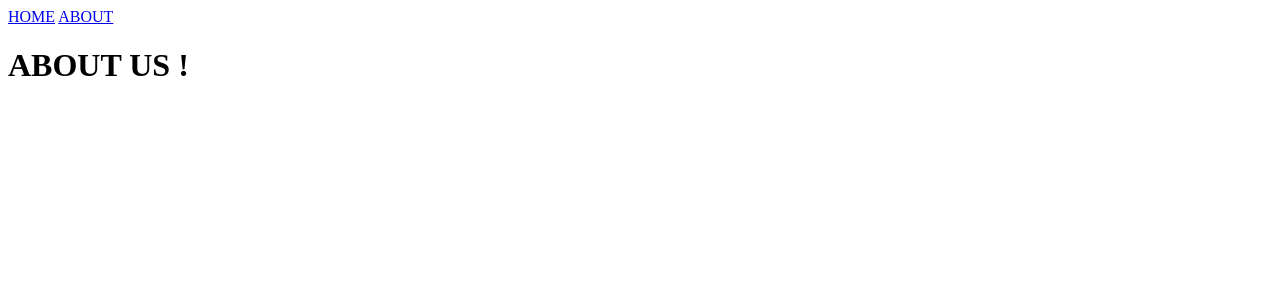
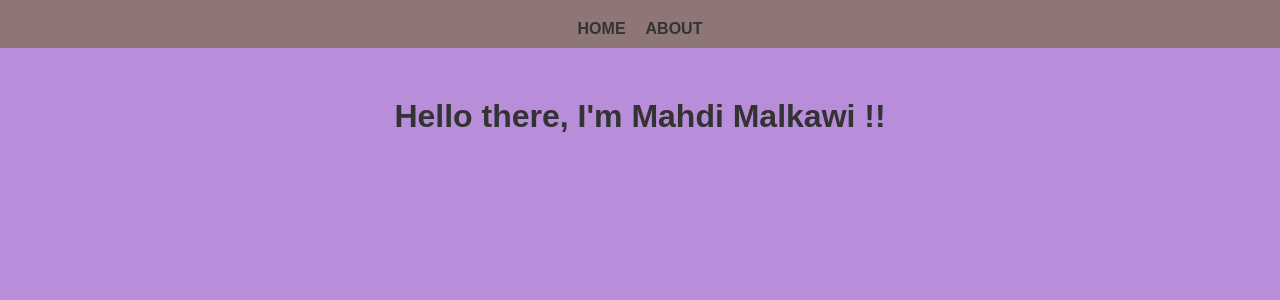
Before and after one commit to mahdimalkawi1/django-snacks, a Django app: page /about-us in a window 1280 px wide. Shown: the top 300 px of the page. Run offline with Django 4.2, Linux system fonts and the light colour scheme.

Commit message:
README req style

```diff
--- /dev/null
+++ b/requirements.txt
@@ -0,0 +1,4 @@
+asgiref==3.7.2
+Django==4.2.3
+sqlparse==0.4.4
+typing_extensions==4.7.1
--- a/snacks_project/settings.py
+++ b/snacks_project/settings.py
@@ -122,3 +122,6 @@ STATIC_URL = 'static/'
 # https://docs.djangoproject.com/en/4.2/ref/settings/#default-auto-field
 
 DEFAULT_AUTO_FIELD = 'django.db.models.BigAutoField'
+
+
+STATICFILES_DIRS = [BASE_DIR/'static']
--- /dev/null
+++ b/static/CSS/style.css
@@ -0,0 +1,34 @@
+body {
+    background-color: rgb(184, 142, 218);
+    font-family: Arial, sans-serif;
+    margin: 0;
+    padding: 0;
+}
+
+header {
+    background-color: #8e7676;
+    padding: 10px;
+}
+
+nav {
+    display: flex;
+    justify-content: center;
+    margin-top: 10px;
+}
+
+nav a {
+    margin: 0 10px;
+    text-decoration: none;
+    color: #333;
+    font-weight: bold;
+}
+
+nav a:hover {
+    color: #ff0000;
+}
+
+h1 {
+    text-align: center;
+    margin-top: 50px;
+    color: #333;
+}
--- a/templates/about.html
+++ b/templates/about.html
@@ -1,5 +1,5 @@
 {% extends 'base.html'%}
 {% block content%}
 
-<h1>ABOUT US !</h1>
+<h1>Hello there, I'm Mahdi Malkawi !!</h1>
 {% endblock%}
--- a/templates/base.html
+++ b/templates/base.html
@@ -1,13 +1,17 @@
 <!DOCTYPE html>
+{% load static %}
 <html lang="en">
 <head>
     <meta charset="UTF-8">
     <meta name="viewport" content="width=device-width, initial-scale=1.0">
+    <link rel="stylesheet" href="{% static 'CSS/style.css' %}">
+
     <title>Document</title>
 </head>
 <body>
     <header>
         <nav>
+
             <a href="{% url 'home' %}">HOME</a>
             <a href="{% url 'about'%}">ABOUT</a>
         </nav>
--- a/templates/home.html
+++ b/templates/home.html
@@ -1,4 +1,4 @@
 {% extends 'base.html'%}
 {% block content%}
-<h1>welcome to django ! </h1>
+<h1>Welcome to Snack App :) </h1>
 {% endblock%}
```
Also changed, not shown: README.md.
